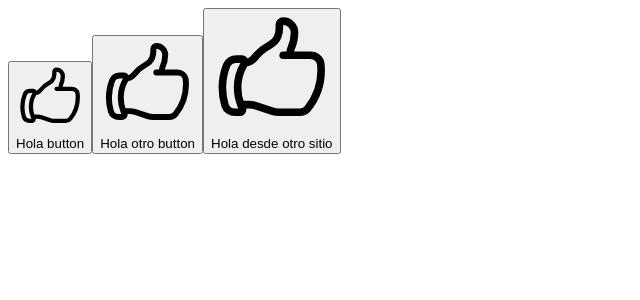
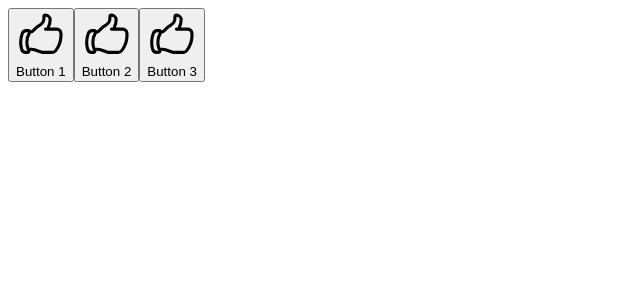
Before and after one commit to JoshuaFrontEnd/Midu-Curso-de-React-2023, a React (Vite) app in the folder projects/00-hola-mundo/: page / in a window 1280 px wide. Shown: the top 300 px of the page, without its empty margins (0-640 px from the left). Built offline with nearby package versions, Linux system fonts and the light colour scheme.

Commit message:
Optimizando la creacion de un componente

```diff
--- a/projects/00-hola-mundo/src/main.jsx
+++ b/projects/00-hola-mundo/src/main.jsx
@@ -3,25 +3,51 @@ import ReactDOM from 'react-dom/client';
 
 const root = ReactDOM.createRoot(document.getElementById('root'));
 
-root.render(
-  <React.Fragment>
+/* ----------------------------------------------------------------
+  Uno se podria ver tentado a realizar algo asi para renderizar un componente en React, pero a pesar de que React lo va a renderizar sin problemas, esta no es la manera correcta de crear un componente, debido a que el codigo a continuacion es "Imperativo" y no trabaja con JSX que es lo que recomienda React
+---------------------------------------------------------------- */
+// const createButton = ({ text }) => {
+//   return (
+//     <button>
+//       <svg xmlns="http://www.w3.org/2000/svg" fill="none" viewBox="0 0 24 24" stroke-width="1.5" stroke="currentColor" class="w-6 h-6">
+//         <path stroke-linecap="round" stroke-linejoin="round" d="M6.633 10.25c.806 0 1.533-.446 2.031-1.08a9.041 9.041 0 0 1 2.861-2.4c.723-.384 1.35-.956 1.653-1.715a4.498 4.498 0 0 0 .322-1.672V2.75a.75.75 0 0 1 .75-.75 2.25 2.25 0 0 1 2.25 2.25c0 1.152-.26 2.243-.723 3.218-.266.558.107 1.282.725 1.282m0 0h3.126c1.026 0 1.945.694 2.054 1.715.045.422.068.85.068 1.285a11.95 11.95 0 0 1-2.649 7.521c-.388.482-.987.729-1.605.729H13.48c-.483 0-.964-.078-1.423-.23l-3.114-1.04a4.501 4.501 0 0 0-1.423-.23H5.904m10.598-9.75H14.25M5.904 18.5c.083.205.173.405.27.602.197.4-.078.898-.523.898h-.908c-.889 0-1.713-.518-1.972-1.368a12 12 0 0 1-.521-3.507c0-1.553.295-3.036.831-4.398C3.387 9.953 4.167 9.5 5 9.5h1.053c.472 0 .745.556.5.96a8.958 8.958 0 0 0-1.302 4.665c0 1.194.232 2.333.654 3.375Z" />
+//       </svg>
+//       { text }
+//     </button>
+//   )
+
+// }
+
+// root.render(
+//   <React.Fragment>
+//     { createButton({ text: 'Button 1' }) }
+//     { createButton({ text: 'Button 2' }) }
+//     { createButton({ text: 'Button 3' }) }
+//   </React.Fragment>
+// );
+
+/* ----------------------------------------------------------------
+  - No tenemos que decirle a React que "cree" un boton (createButton) tenemos que decirle que queremos "mostrar" el boton (<Button></Button>)
+  - En lugar de crear funciones, creamos componentes
+  - Los componentes tienen que ser nombrados con la notacion "Pascal case", es decir, cada palabra debe comenzar con mayuscula y no deben haber espacios, React lo hace de esta manera, para poder crear los componentes como elementos HTML sin que estos se confundan con los elementos HTML reales (div, aside, figure, etc)
+---------------------------------------------------------------- */
+
+const Button = ({ text }) => {
+  return (
     <button>
       <svg xmlns="http://www.w3.org/2000/svg" fill="none" viewBox="0 0 24 24" stroke-width="1.5" stroke="currentColor" class="w-6 h-6">
         <path stroke-linecap="round" stroke-linejoin="round" d="M6.633 10.25c.806 0 1.533-.446 2.031-1.08a9.041 9.041 0 0 1 2.861-2.4c.723-.384 1.35-.956 1.653-1.715a4.498 4.498 0 0 0 .322-1.672V2.75a.75.75 0 0 1 .75-.75 2.25 2.25 0 0 1 2.25 2.25c0 1.152-.26 2.243-.723 3.218-.266.558.107 1.282.725 1.282m0 0h3.126c1.026 0 1.945.694 2.054 1.715.045.422.068.85.068 1.285a11.95 11.95 0 0 1-2.649 7.521c-.388.482-.987.729-1.605.729H13.48c-.483 0-.964-.078-1.423-.23l-3.114-1.04a4.501 4.501 0 0 0-1.423-.23H5.904m10.598-9.75H14.25M5.904 18.5c.083.205.173.405.27.602.197.4-.078.898-.523.898h-.908c-.889 0-1.713-.518-1.972-1.368a12 12 0 0 1-.521-3.507c0-1.553.295-3.036.831-4.398C3.387 9.953 4.167 9.5 5 9.5h1.053c.472 0 .745.556.5.96a8.958 8.958 0 0 0-1.302 4.665c0 1.194.232 2.333.654 3.375Z" />
       </svg>
-      Hola button
+      { text }
     </button>
-    <button>
-      <svg xmlns="http://www.w3.org/2000/svg" fill="none" viewBox="0 0 24 24" stroke-width="1.5" stroke="currentColor" class="w-6 h-6">
-        <path stroke-linecap="round" stroke-linejoin="round" d="M6.633 10.25c.806 0 1.533-.446 2.031-1.08a9.041 9.041 0 0 1 2.861-2.4c.723-.384 1.35-.956 1.653-1.715a4.498 4.498 0 0 0 .322-1.672V2.75a.75.75 0 0 1 .75-.75 2.25 2.25 0 0 1 2.25 2.25c0 1.152-.26 2.243-.723 3.218-.266.558.107 1.282.725 1.282m0 0h3.126c1.026 0 1.945.694 2.054 1.715.045.422.068.85.068 1.285a11.95 11.95 0 0 1-2.649 7.521c-.388.482-.987.729-1.605.729H13.48c-.483 0-.964-.078-1.423-.23l-3.114-1.04a4.501 4.501 0 0 0-1.423-.23H5.904m10.598-9.75H14.25M5.904 18.5c.083.205.173.405.27.602.197.4-.078.898-.523.898h-.908c-.889 0-1.713-.518-1.972-1.368a12 12 0 0 1-.521-3.507c0-1.553.295-3.036.831-4.398C3.387 9.953 4.167 9.5 5 9.5h1.053c.472 0 .745.556.5.96a8.958 8.958 0 0 0-1.302 4.665c0 1.194.232 2.333.654 3.375Z" />
-      </svg>
-      Hola otro button
-    </button>
-    <button>
-      <svg xmlns="http://www.w3.org/2000/svg" fill="none" viewBox="0 0 24 24" stroke-width="1.5" stroke="currentColor" class="w-6 h-6">
-        <path stroke-linecap="round" stroke-linejoin="round" d="M6.633 10.25c.806 0 1.533-.446 2.031-1.08a9.041 9.041 0 0 1 2.861-2.4c.723-.384 1.35-.956 1.653-1.715a4.498 4.498 0 0 0 .322-1.672V2.75a.75.75 0 0 1 .75-.75 2.25 2.25 0 0 1 2.25 2.25c0 1.152-.26 2.243-.723 3.218-.266.558.107 1.282.725 1.282m0 0h3.126c1.026 0 1.945.694 2.054 1.715.045.422.068.85.068 1.285a11.95 11.95 0 0 1-2.649 7.521c-.388.482-.987.729-1.605.729H13.48c-.483 0-.964-.078-1.423-.23l-3.114-1.04a4.501 4.501 0 0 0-1.423-.23H5.904m10.598-9.75H14.25M5.904 18.5c.083.205.173.405.27.602.197.4-.078.898-.523.898h-.908c-.889 0-1.713-.518-1.972-1.368a12 12 0 0 1-.521-3.507c0-1.553.295-3.036.831-4.398C3.387 9.953 4.167 9.5 5 9.5h1.053c.472 0 .745.556.5.96a8.958 8.958 0 0 0-1.302 4.665c0 1.194.232 2.333.654 3.375Z" />
-      </svg>
-      Hola desde otro sitio
-    </button>
+  )
+
+}
+
+root.render(
+  <React.Fragment>
+    <Button text="Button 1" />
+    <Button text="Button 2" />
+    <Button text="Button 3" />
   </React.Fragment>
 );
```
